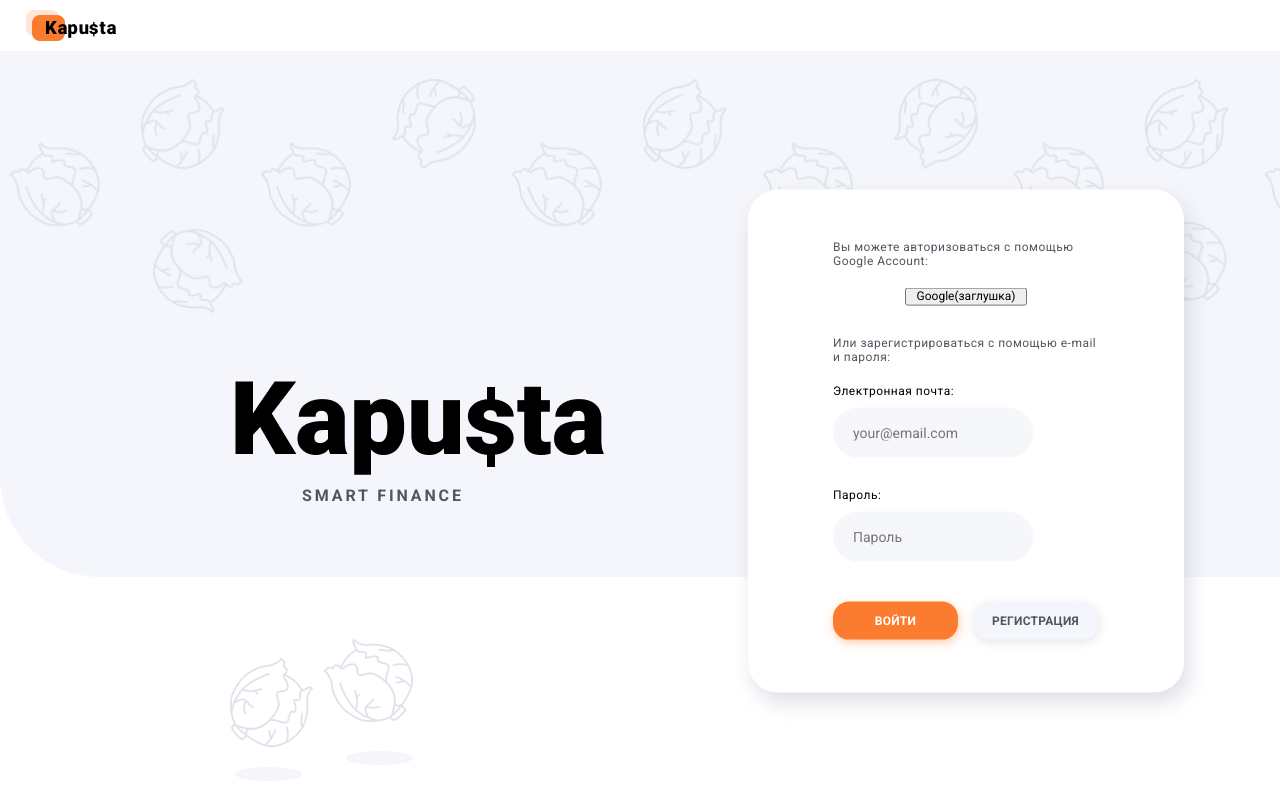
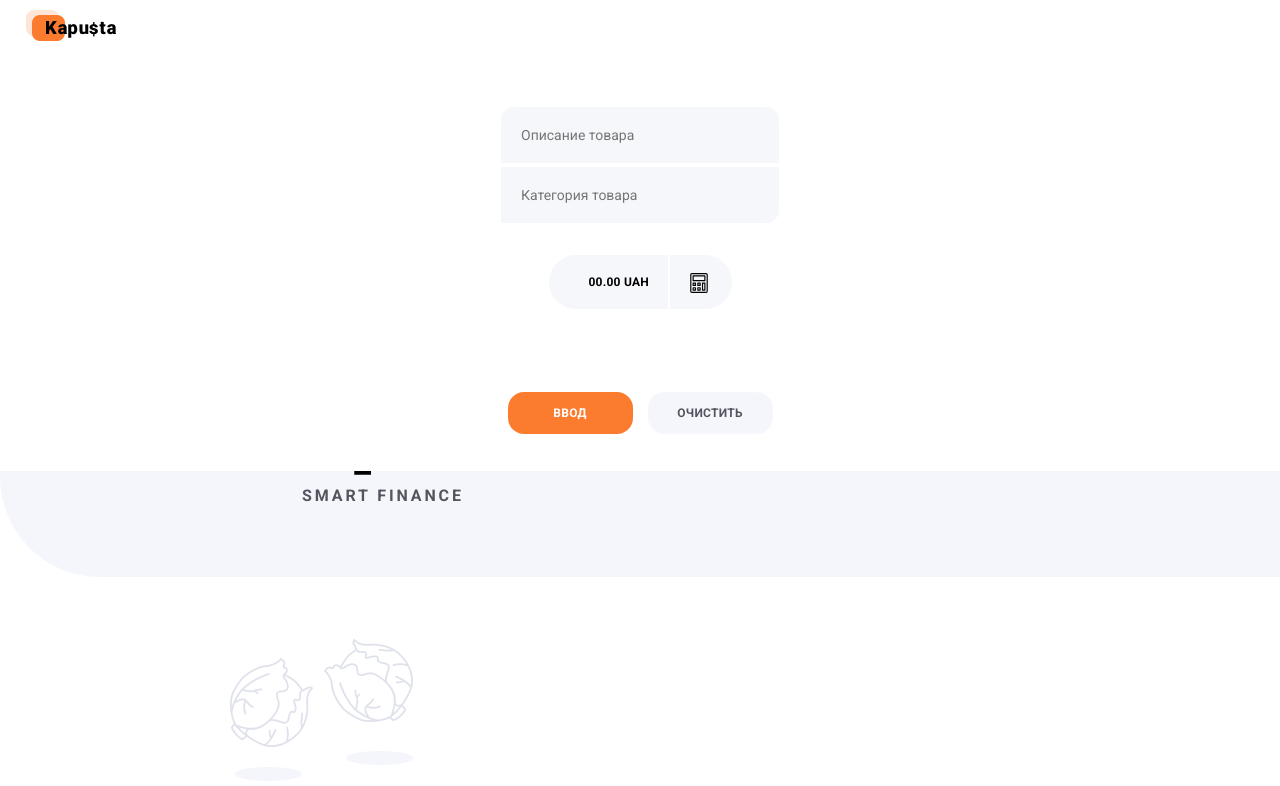
Before and after one commit to Ivanovskij-Peter/financial-accounting-app, a React (Create React App) app: page / in a window 1280 px wide. Shown: the top 786 px of the page. Built offline with nearby package versions, Linux system fonts and the light colour scheme.

Commit message:
Добавляет разметку формы сохранения транзакций (телефон)

```diff
--- a/src/App.js
+++ b/src/App.js
@@ -8,6 +8,8 @@ import PrivateRoute from "./components/PrivateRoute";
 import PublicRoute from "./components/PublicRoute";
 import Loaders from "./components/shared/Loader/Loader";
 import { authOperations } from "./redux/auth";
+
+import AddIncomeCostForm from "./components/AddIncomeCostForm";
 
 // import { CSSTransition } from "react-transition-group";
 // import Notification from "./components/Notification/Notification";
@@ -54,7 +56,7 @@ function App() {
       <Suspense fallback={<Loaders />}>
         <Layout>
           <Switch>
-            <PublicRoute exact path="/" component={AuthForm} />
+            <PublicRoute exact path="/" component={AddIncomeCostForm} />
             <PublicRoute
               exact
               path="/register"
--- /dev/null
+++ b/src/components/AddIncomeCostForm/AddIncomeCostForm.jsx
@@ -0,0 +1,92 @@
+import React, { Component } from "react";
+import { Formik, Form, Field, ErrorMessage } from "formik";
+import * as Yup from "yup";
+
+import styles from "./addIncomeCostForm.module.scss";
+import sprite from "../../images/sprite.svg";
+
+import Button from "../shared/Button";
+
+const validationSchema = Yup.object().shape({
+  description: Yup.string()
+    .max(20, "Превышен лимит символов")
+    .required("это обязательное поле"),
+  category: Yup.string().required("это обязательное поле"),
+  amount: Yup.string().required("это обязательное поле"),
+});
+
+class AddIncomeCostForm extends Component {
+  state = {};
+
+  handleSubmit = ({ description, category, amount }) => {
+    console.log(description, category, amount);
+  };
+
+  render() {
+    return (
+      <div className={styles.formContainer}>
+        <Formik
+          initialValues={{ description: "", category: "", amount: "" }}
+          validationSchema={validationSchema}
+          onSubmit={(values) => {
+            this.handleSubmit(values);
+          }}
+        >
+          <Form>
+            <div className={styles.Auth__inputWrapper}>
+              <Field
+                name="description"
+                type="text"
+                className={styles.Auth__input}
+                placeholder="Описание товара"
+              />
+              <ErrorMessage
+                className={styles.Auth__errorMessage}
+                name="description"
+                component="p"
+              />
+            </div>
+            <div className={styles.Auth__inputWrapper}>
+              <Field
+                name="category"
+                type="text"
+                className={styles.Auth__input}
+                placeholder="Категория товара"
+              />
+              <ErrorMessage
+                className={styles.Auth__errorMessage}
+                name="category"
+                component="p"
+              />
+            </div>
+            <div className={styles.Auth__amountInputWrapper}>
+              <Field
+                value={"00.00 UAH"}
+                name="amount"
+                type="text"
+                className={styles.Auth__amountInput}
+                placeholder="Имя"
+              />
+              <ErrorMessage
+                className={styles.Auth__errorMessage}
+                name="amount"
+                component="p"
+              />
+              <div>
+                <svg width="20px" height="20px">
+                  <use href={sprite + "#calculator"} />
+                </svg>
+              </div>
+            </div>
+            <div className={styles.buttonWrapper}>
+            <Button type="submit">ВВОД</Button>
+            <Button btnType="secondary" type="button">ОЧИСТИТЬ</Button>
+            </div>
+          </Form>
+        </Formik>
+      </div>
+    );
+  }
+}
+
+export default AddIncomeCostForm;
--- /dev/null
+++ b/src/components/AddIncomeCostForm/addIncomeCostForm.module.scss
@@ -0,0 +1,92 @@
+@import "../../sass/base/colors";
+@import "../../sass/base/mixin";
+
+.formContainer {
+  width: 100%;
+  height: 420px;
+  display: flex;
+  flex-direction: column;
+  align-items: center;
+
+  background-color: white;
+
+  padding-top: 54px;
+}
+
+.Auth__inputWrapper {
+  position: relative;
+  overflow: hidden;
+
+  &:first-child {
+    border-top-right-radius: 20px;
+    border-top-left-radius: 20px;
+  }
+
+  &:not(:first-child) {
+    border-bottom-right-radius: 20px;
+    margin-bottom: 30px;
+  }
+}
+
+.Auth__amountInputWrapper {
+  position: relative;
+
+  display: flex;
+  align-items: center;
+  justify-content: center;
+  margin-bottom: 83px;
+
+  & div {
+    position: absolute;
+    left: 169px;
+    top: 0px;
+    width: 60px;
+    height: 56px;
+
+    border-left: 2px solid #fff;
+
+    display: flex;
+    justify-content: center;
+    align-items: center;
+  }
+}
+
+.Auth__input {
+  outline: none;
+  padding: 20px 20px;
+  background: $input-color;
+
+  border: 2px solid #fff;
+  font-size: 14px;
+  line-height: 1.143;
+  color: $input-text-color;
+  width: 282px;
+}
+
+.Auth__amountInput {
+  outline: none;
+  padding: 20px 20px;
+  padding-left: 40px;
+  background: $input-color;
+  border-radius: 30px;
+  border: 0;
+  width: 183px;
+  font-weight: bold;
+  font-size: 12px;
+  line-height: 14px;
+  letter-spacing: 0.02em;
+  color: #000;
+}
+
+.Auth__errorMessage {
+  color: $red-color;
+  position: absolute;
+  top: 55px;
+  left: 53px;
+}
+
+.buttonWrapper {
+    width: 100%;
+    display: flex;
+    justify-content: center;
+}
--- /dev/null
+++ b/src/components/AddIncomeCostForm/index.js
@@ -0,0 +1 @@
+export { default } from "./AddIncomeCostForm";
--- a/src/components/AuthForm/AuthForm.jsx
+++ b/src/components/AuthForm/AuthForm.jsx
@@ -3,7 +3,7 @@ import { Formik, Form, Field, ErrorMessage } from "formik";
 import * as Yup from "yup";
 import { useDispatch } from "react-redux";
 import { useHistory, useLocation } from "react-router-dom";
-import Button from "../shared/button/Button";
+import Button from "../shared/Button";
 import authOperations from "../../redux/auth/auth-operations";
 import styles from "./AuthForm.module.scss";
 
```
